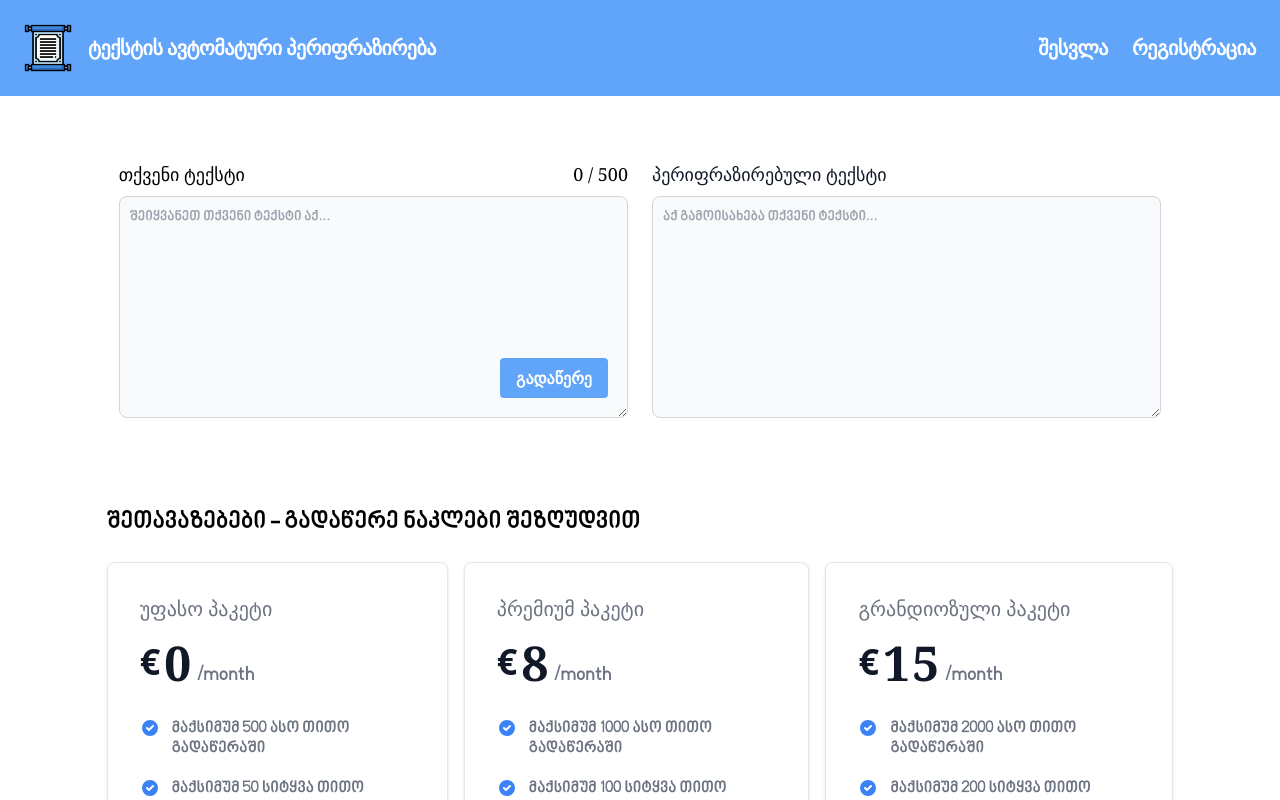
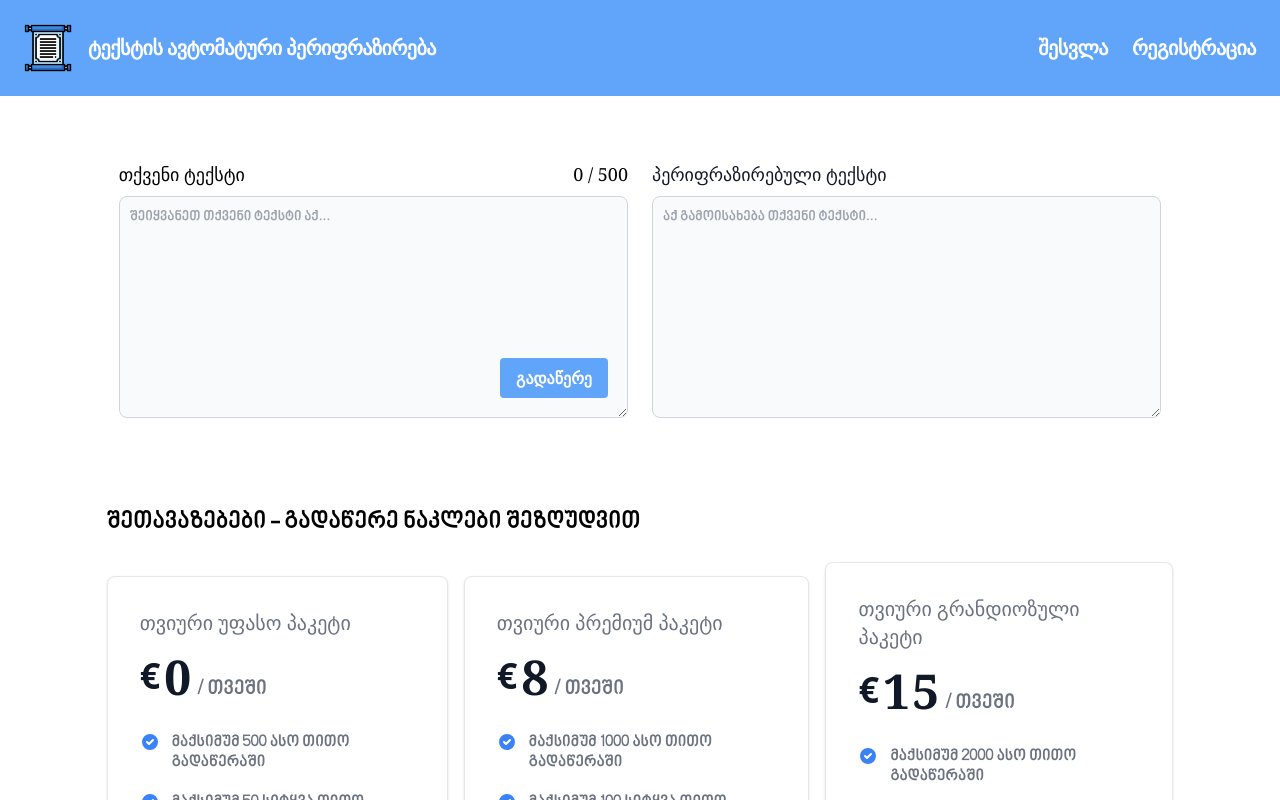
Before and after one commit to Vashakmadze/GeoParaphrase, a React (Vite) app: page / in a window 1280 px wide. Shown: the top 800 px of the page. Built offline with nearby package versions, Linux system fonts and the light colour scheme; no server answers.

Commit message:
changed some texts

```diff
--- a/src/components/PriceCard.jsx
+++ b/src/components/PriceCard.jsx
@@ -14,7 +14,9 @@ function PriceCard({ data, signedIn }) {
 
 	return (
 		<div className="max-w-[24rem] p-4 bg-white border border-gray-200 rounded-lg shadow sm:p-8">
-			<h5 className="mb-4 text-xl font-medium text-gray-500">{data.name}</h5>
+			<h5 className="mb-4 text-xl font-medium text-gray-500">
+				თვიური {data.name}
+			</h5>
 			<div className="flex items-baseline text-gray-900">
 				<span className="text-4xl font-semibold font-sans translate-y-[-15%] mr-1">
 					€
@@ -22,7 +24,7 @@ function PriceCard({ data, signedIn }) {
 				<span className="text-5xl font-extrabold tracking-wider">
 					{data.price}
 				</span>
-				<span className="ml-1 text-xl font-normal text-gray-500">/month</span>
+				<span className="ml-1 text-xl font-normal text-gray-500">/ თვეში</span>
 			</div>
 			<ul
 				role="list"
```
